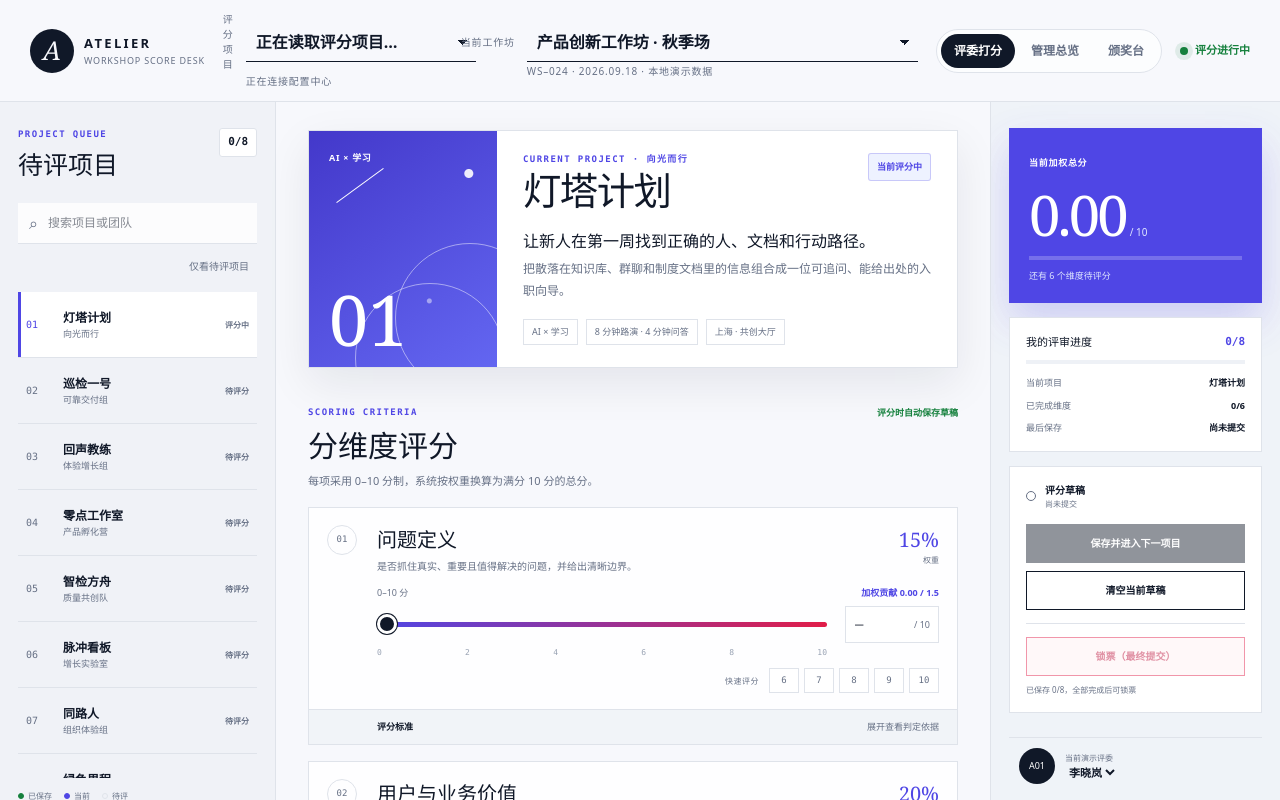
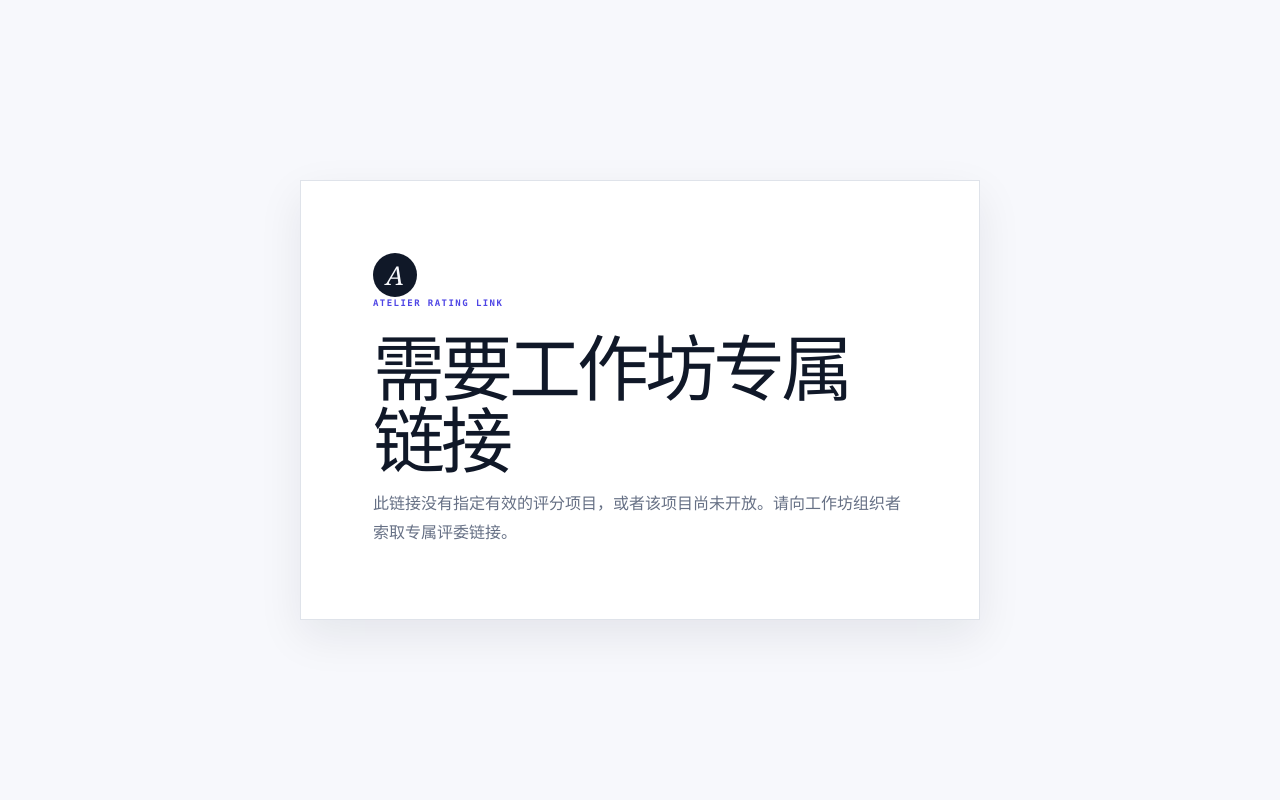
Before and after one commit to liukai1576/atelier-rating, a Next.js app: page / in a window 1280 px wide. Shown: the top 800 px of the page. Built offline with nearby package versions, Linux system fonts and the light colour scheme.

Commit message:
feat: issue fixed workshop links to judges

```diff
--- a/app/admin/page.tsx
+++ b/app/admin/page.tsx
@@ -17,6 +17,7 @@ type RatingApplication = {
 };
 
 const ADMIN_SESSION_KEY = "atelier-config-admin-key";
+const judgePath = (id: string) => `/?app=${encodeURIComponent(id)}`;
 
 export default function AdminPage() {
   const [adminKey, setAdminKey] = useState("");
@@ -29,9 +30,10 @@ export default function AdminPage() {
   const [message, setMessage] = useState("");
 
   const loadAdmin = async (key: string) => {
-    const response = await fetch("/api/configurations?admin=1", {
-      cache: "no-store",
-      headers: { "x-atelier-admin-key": key },
+    const response = await fetch("/api/configurations", {
+      method: "POST",
+      headers: { "Content-Type": "application/json" },
+      body: JSON.stringify({ action: "list", adminKey: key }),
     });
     const payload = await response.json() as {
       applications?: RatingApplication[];
@@ -66,8 +68,8 @@ export default function AdminPage() {
     try {
       const response = await fetch("/api/configurations", {
         method: "POST",
-        headers: { "Content-Type": "application/json", "x-atelier-admin-key": adminKey },
-        body: JSON.stringify({ name: name.trim(), baseUrl: baseUrl.trim() }),
+        headers: { "Content-Type": "application/json" },
+        body: JSON.stringify({ name: name.trim(), baseUrl: baseUrl.trim(), adminKey }),
       });
       const payload = await response.json() as {
         saved?: boolean;
@@ -94,8 +96,8 @@ export default function AdminPage() {
     try {
       const response = await fetch("/api/configurations", {
         method: "PATCH",
-        headers: { "Content-Type": "application/json", "x-atelier-admin-key": adminKey },
-        body: JSON.stringify({ id: application.id, enabled: !application.enabled }),
+        headers: { "Content-Type": "application/json" },
+        body: JSON.stringify({ id: application.id, enabled: !application.enabled, adminKey }),
       });
       const payload = await response.json() as { saved?: boolean; applications?: RatingApplication[]; message?: string };
       if (!response.ok || !payload.saved) throw new Error(payload.message || "更新状态失败");
@@ -106,6 +108,12 @@ export default function AdminPage() {
     } finally {
       setBusy(false);
     }
+  };
+
+  const copyJudgeLink = async (application: RatingApplication) => {
+    const url = `${window.location.origin}${judgePath(application.id)}`;
+    await window.navigator.clipboard.writeText(url);
+    setMessage(`已复制「${application.name}」的评委专属链接。`);
   };
 
   if (!authenticated) {
@@ -182,6 +190,8 @@ export default function AdminPage() {
               </div>
               <div className="application-actions">
                 <a href={application.baseUrl} target="_blank" rel="noreferrer">打开 Base ↗</a>
+                <Link href={judgePath(application.id)} target="_blank">打开评委链接</Link>
+                <button onClick={() => void copyJudgeLink(application)}>复制评委链接</button>
                 <button disabled={busy} onClick={() => void toggleApplication(application)}>
                   {application.enabled ? "从评委端隐藏" : "启用并展示"}
                 </button>
--- a/app/api/configurations/route.ts
+++ b/app/api/configurations/route.ts
@@ -22,8 +22,9 @@ function makeId(name: string, appToken: string) {
   return `${slug || "rating"}-${appToken.slice(-6).toLowerCase()}`;
 }
 
-function hasAdminAccess(request: NextRequest) {
-  return Boolean(ADMIN_KEY) && request.headers.get("x-atelier-admin-key") === ADMIN_KEY;
+function hasAdminAccess(request: NextRequest, suppliedKey?: string) {
+  return Boolean(ADMIN_KEY)
+    && (request.headers.get("x-atelier-admin-key") === ADMIN_KEY || suppliedKey === ADMIN_KEY);
 }
 
 export async function GET(request: NextRequest) {
@@ -52,13 +53,22 @@ export async function GET(request: NextRequest) {
 
 export async function POST(request: NextRequest) {
   try {
+    const payload = await request.json() as {
+      action?: "list";
+      adminKey?: string;
+      name?: string;
+      baseUrl?: string;
+    };
     if (!ADMIN_KEY) {
       return NextResponse.json({ saved: false, message: "服务器尚未配置 ATELIER_CONFIG_ADMIN_KEY。" }, { status: 503 });
     }
-    if (!hasAdminAccess(request)) {
+    if (!hasAdminAccess(request, payload.adminKey)) {
       return NextResponse.json({ saved: false, message: "管理密钥不正确。" }, { status: 401 });
     }
-    const payload = await request.json() as { name?: string; baseUrl?: string };
+    if (payload.action === "list") {
+      const applications = await listRegisteredApplications();
+      return NextResponse.json({ authenticated: true, applications, templateUrl: TEMPLATE_URL });
+    }
     const name = payload.name?.trim() || "";
     const baseUrl = payload.baseUrl?.trim() || "";
     if (!name || !baseUrl) {
@@ -94,13 +104,13 @@ export async function POST(request: NextRequest) {
 
 export async function PATCH(request: NextRequest) {
   try {
+    const payload = await request.json() as { id?: string; enabled?: boolean; adminKey?: string };
     if (!ADMIN_KEY) {
       return NextResponse.json({ saved: false, message: "服务器尚未配置 ATELIER_CONFIG_ADMIN_KEY。" }, { status: 503 });
     }
-    if (!hasAdminAccess(request)) {
+    if (!hasAdminAccess(request, payload.adminKey)) {
       return NextResponse.json({ saved: false, message: "管理密钥不正确。" }, { status: 401 });
     }
-    const payload = await request.json() as { id?: string; enabled?: boolean };
     if (!payload.id || typeof payload.enabled !== "boolean") {
       return NextResponse.json({ saved: false, message: "缺少评分项目 ID 或启用状态。" }, { status: 400 });
     }
--- a/app/globals.css
+++ b/app/globals.css
@@ -130,7 +130,9 @@ textarea:disabled {
 }
 
 .workshop-switcher select,
-.application-switcher select {
+.application-switcher select,
+.workshop-switcher > strong,
+.application-switcher > strong {
   appearance: none;
   min-width: 0;
   padding: 7px 34px 7px 10px;
@@ -145,6 +147,16 @@ textarea:disabled {
   font-weight: 700;
 }
 
+.workshop-switcher > strong,
+.application-switcher > strong {
+  min-height: 34px;
+  padding-top: 7px;
+  background: transparent;
+  overflow: hidden;
+  text-overflow: ellipsis;
+  white-space: nowrap;
+}
+
 .view-nav {
   display: flex;
   gap: 3px;
@@ -1759,6 +1771,38 @@ textarea:disabled {
   background:
     radial-gradient(circle at 15% 15%, rgba(79, 70, 229, 0.08), transparent 30%),
     var(--paper);
+}
+
+.rating-link-shell {
+  display: grid;
+  min-height: 100vh;
+  padding: 24px;
+  place-items: center;
+  background: var(--paper);
+}
+
+.rating-link-card {
+  width: min(680px, 100%);
+  padding: clamp(32px, 7vw, 72px);
+  border: 1px solid var(--line);
+  background: var(--white);
+  box-shadow: var(--shadow);
+}
+
+.rating-link-card h1 {
+  max-width: 560px;
+  margin: 20px 0 14px;
+  font-family: Georgia, "Noto Serif SC", serif;
+  font-size: clamp(42px, 7vw, 72px);
+  font-weight: 500;
+  letter-spacing: -0.055em;
+  line-height: 1;
+}
+
+.rating-link-card > p:not(.eyebrow) {
+  max-width: 560px;
+  color: var(--muted);
+  line-height: 1.8;
 }
 
 .admin-login-card {
@@ -2440,7 +2484,9 @@ textarea:disabled {
   }
 
   .workshop-switcher select,
-  .application-switcher select {
+  .application-switcher select,
+  .workshop-switcher > strong,
+  .application-switcher > strong {
     width: 100%;
     font-size: 11px;
   }
--- a/app/page.tsx
+++ b/app/page.tsx
@@ -217,7 +217,6 @@ const demoJudges = [
 ];
 
 const STORAGE_KEY = "atelier-workshop-score-desk-v1";
-const ACTIVE_APP_KEY = "atelier-active-rating-application-v1";
 
 function weightedTotal(scores: Record<string, number>) {
   return criteria.reduce(
@@ -317,8 +316,9 @@ export default function Home() {
   const [dataMode, setDataMode] = useState<"loading" | "demo" | "bitable" | "error">("loading");
   const [dataMessage, setDataMessage] = useState("正在连接飞书多维表格…");
   const [connectedEmpty, setConnectedEmpty] = useState(false);
-  const [applications, setApplications] = useState<RatingApplication[]>([]);
   const [activeApplicationId, setActiveApplicationId] = useState("");
+  const [activeApplicationName, setActiveApplicationName] = useState("");
+  const [linkState, setLinkState] = useState<"checking" | "valid" | "invalid">("checking");
   const [syncing, setSyncing] = useState(false);
   const [view, setView] = useState<View>("judge");
   const [activeWorkshopId, setActiveWorkshopId] = useState(demoWorkshops[0].id);
@@ -432,21 +432,33 @@ export default function Home() {
     let cancelled = false;
     const initialize = async () => {
       try {
+        const requestedId = new URL(window.location.href).searchParams.get("app")?.trim() || "";
+        if (!requestedId) {
+          setLinkState("invalid");
+          setHydrated(true);
+          return;
+        }
         const response = await fetch("/api/configurations", { cache: "no-store" });
         const payload = await response.json() as {
           applications?: RatingApplication[];
         };
         if (cancelled) return;
         const nextApplications = payload.applications ?? [];
-        setApplications(nextApplications);
-        const savedId = window.localStorage.getItem(ACTIVE_APP_KEY) ?? "";
-        const nextId = nextApplications.some((item) => item.id === savedId)
-          ? savedId
-          : nextApplications.find((item) => item.enabled)?.id ?? "";
-        setActiveApplicationId(nextId);
-        await loadApplication(nextId);
+        const requestedApplication = nextApplications.find((item) => item.id === requestedId && item.enabled);
+        if (!requestedApplication) {
+          setLinkState("invalid");
+          setHydrated(true);
+          return;
+        }
+        setActiveApplicationId(requestedApplication.id);
+        setActiveApplicationName(requestedApplication.name);
+        setLinkState("valid");
+        await loadApplication(requestedApplication.id);
       } catch {
-        if (!cancelled) await loadApplication("");
+        if (!cancelled) {
+          setLinkState("invalid");
+          setHydrated(true);
+        }
       }
     };
     void initialize();
@@ -753,14 +765,6 @@ export default function Home() {
     setToast("评分明细已导出");
   };
 
-  const switchApplication = async (applicationId: string) => {
-    setActiveApplicationId(applicationId);
-    window.localStorage.setItem(ACTIVE_APP_KEY, applicationId);
-    setAwardIndex(0);
-    setView("judge");
-    await loadApplication(applicationId);
-  };
-
   const resultsReady = totalTasks > 0 && submittedTasks === totalTasks;
   const bestPractice = resultsReady
     ? [...ranking].sort(
@@ -804,6 +808,21 @@ export default function Home() {
     },
   ];
 
+  if (linkState !== "valid") {
+    return (
+      <main className="rating-link-shell">
+        <section className="rating-link-card">
+          <span className="brand-mark" aria-hidden="true">A</span>
+          <p className="eyebrow">ATELIER RATING LINK</p>
+          <h1>{linkState === "checking" ? "正在验证评分链接" : "需要工作坊专属链接"}</h1>
+          <p>{linkState === "checking"
+            ? "正在确认这个链接对应的评分项目…"
+            : "此链接没有指定有效的评分项目，或者该项目尚未开放。请向工作坊组织者索取专属评委链接。"}</p>
+        </section>
+      </main>
+    );
+  }
+
   return (
     <main className={`app-shell ${presenting ? "is-presenting" : ""}`}>
       <header className="topbar">
@@ -816,30 +835,12 @@ export default function Home() {
         </div>
         <div className="application-switcher">
           <span>评分项目</span>
-          <select
-            value={activeApplicationId}
-            onChange={(event) => void switchApplication(event.target.value)}
-            aria-label="切换评分项目"
-            disabled={!applications.length || dataMode === "loading"}
-          >
-            {!applications.length && <option value="">正在读取评分项目…</option>}
-            {applications.filter((item) => item.enabled).map((item) => (
-              <option value={item.id} key={item.id}>{item.name}</option>
-            ))}
-          </select>
-          <small>{applications.length ? `${applications.length} 个可用项目` : "正在连接配置中心"}</small>
+          <strong>{activeApplicationName}</strong>
+          <small>专属链接 · 不可切换</small>
         </div>
         {!connectedEmpty && <div className="workshop-switcher">
           <span>当前工作坊</span>
-          <select
-            value={workshop.id}
-            onChange={(event) => setActiveWorkshopId(event.target.value)}
-            aria-label="切换工作坊"
-          >
-            {workshopsData.map((item) => (
-              <option value={item.id} key={item.id}>{item.name}</option>
-            ))}
-          </select>
+          <strong>{workshop.name}</strong>
           <small title={dataMessage}>
             {workshop.code} · {workshop.date} · {
               dataMode === "bitable"
```
Also changed, not shown: 1 other file (tests, documents, lock files or other folders).
